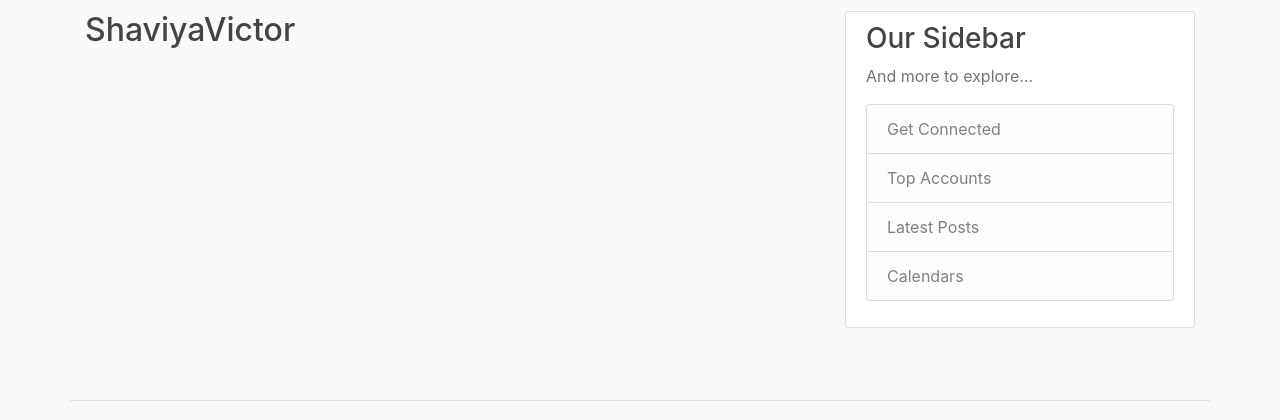
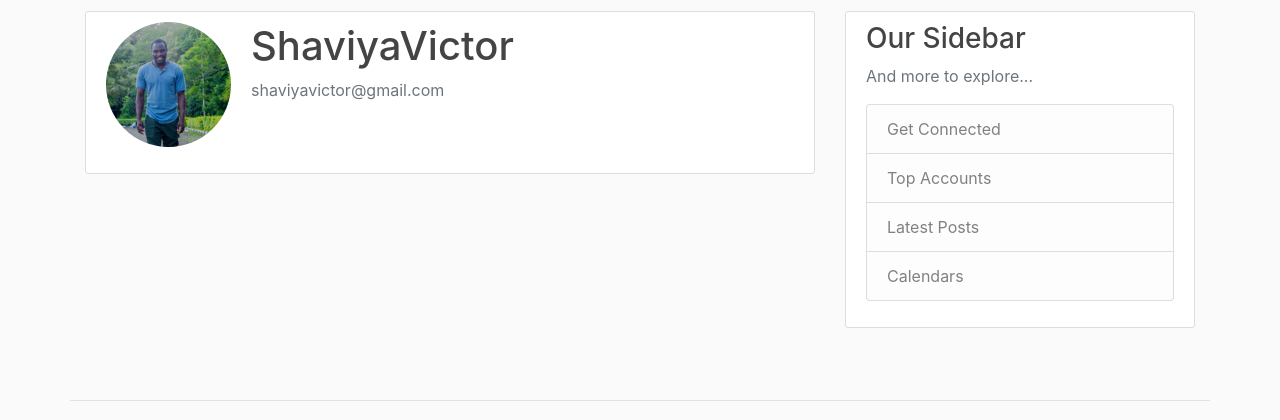
Before and after one commit to ShaviyaVictor/instagram_lite, a Django app: page /profile/ in a window 1280 px wide. Shown: the part 69-489 px from the top of the page. Run offline with Django 4.2, Linux system fonts and the light colour scheme; a user stored in the database is signed in; data comes from the database, SQL or seed files in the repository; both versions use the stored data as it was after the commit; some libraries are stand-ins or nearby versions.

Commit message:
Add MEDIA_ROOT and MEDIA_URL pattern to the urlpatterns

```diff
--- a/instagram_lite_project/urls.py
+++ b/instagram_lite_project/urls.py
@@ -17,6 +17,10 @@ from django.contrib import admin
 from django.contrib.auth import views as auth_views
 from django.urls import path, include
 from users import views as user_views
+from django.conf import settings
+from django.conf.urls.static import static
+
+
 
 
 urlpatterns = [
@@ -27,3 +31,9 @@ urlpatterns = [
     path('logout/', auth_views.LogoutView.as_view(template_name='users/logout.html'), name='logout'),
     path('', include('blog.urls')),
 ]
+
+
+
+if settings.DEBUG :
+
+    urlpatterns += static(settings.MEDIA_URL, document_root=settings.MEDIA_ROOT)
--- a/users/templates/users/profile.html
+++ b/users/templates/users/profile.html
@@ -8,9 +8,16 @@
 
 
 
-  <h2>
-    {{ user.username }}
-  </h2>
+  <div class="content-section">
+    <div class="media">
+      <img class="rounded-circle account-img" src="{{ user.profile.profile_img.url }}">
+      <div class="media-body">
+        <h2 class="account-heading">{{ user.username }}</h2>
+        <p class="text-secondary">{{ user.email }}</p>
+      </div>
+    </div>
+    <!-- FORM HERE -->
+  </div>
 
 
 
```
Also changed, not shown: db.sqlite3, media/profile_pics/pd.png (renamed from profile_pics/pd.png).
